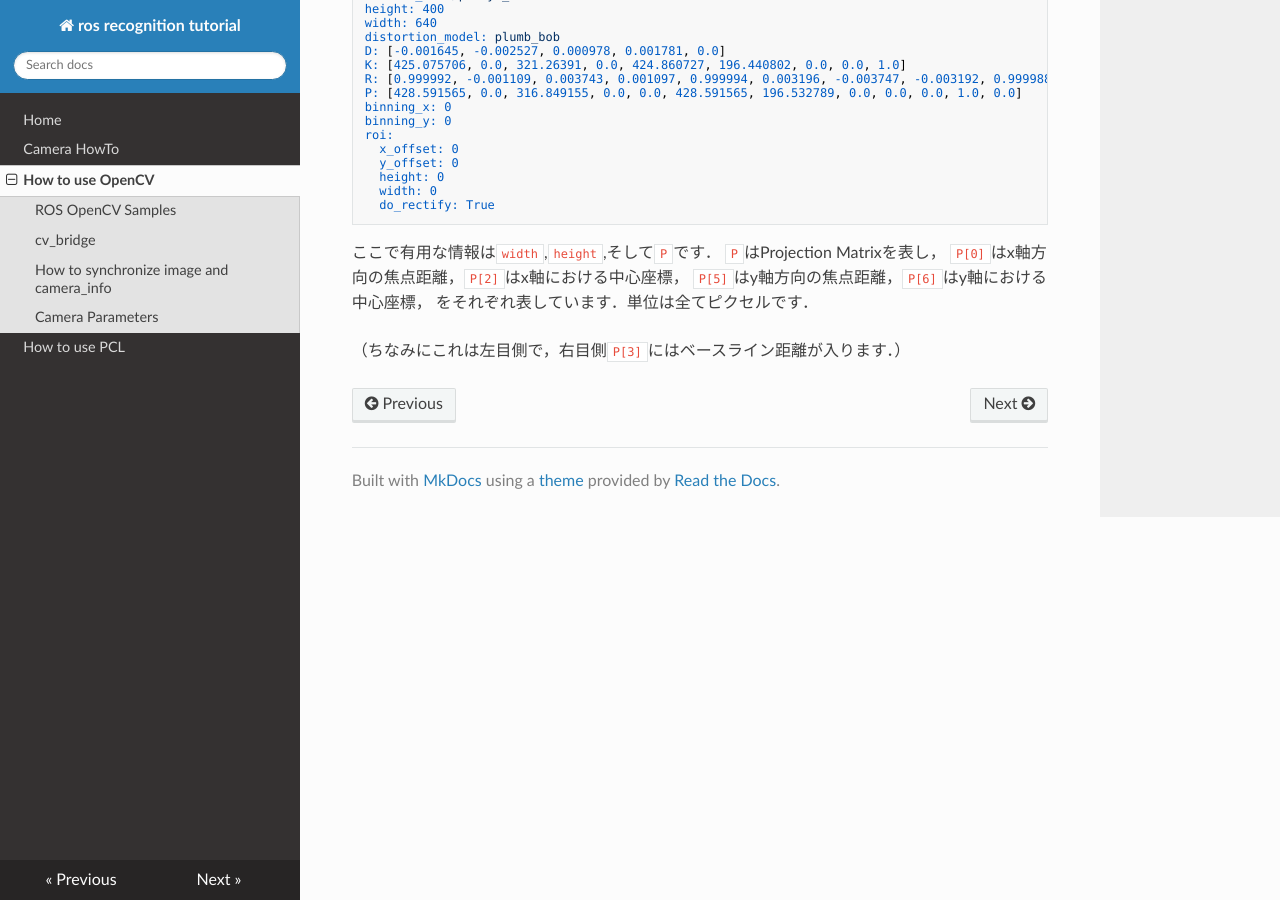
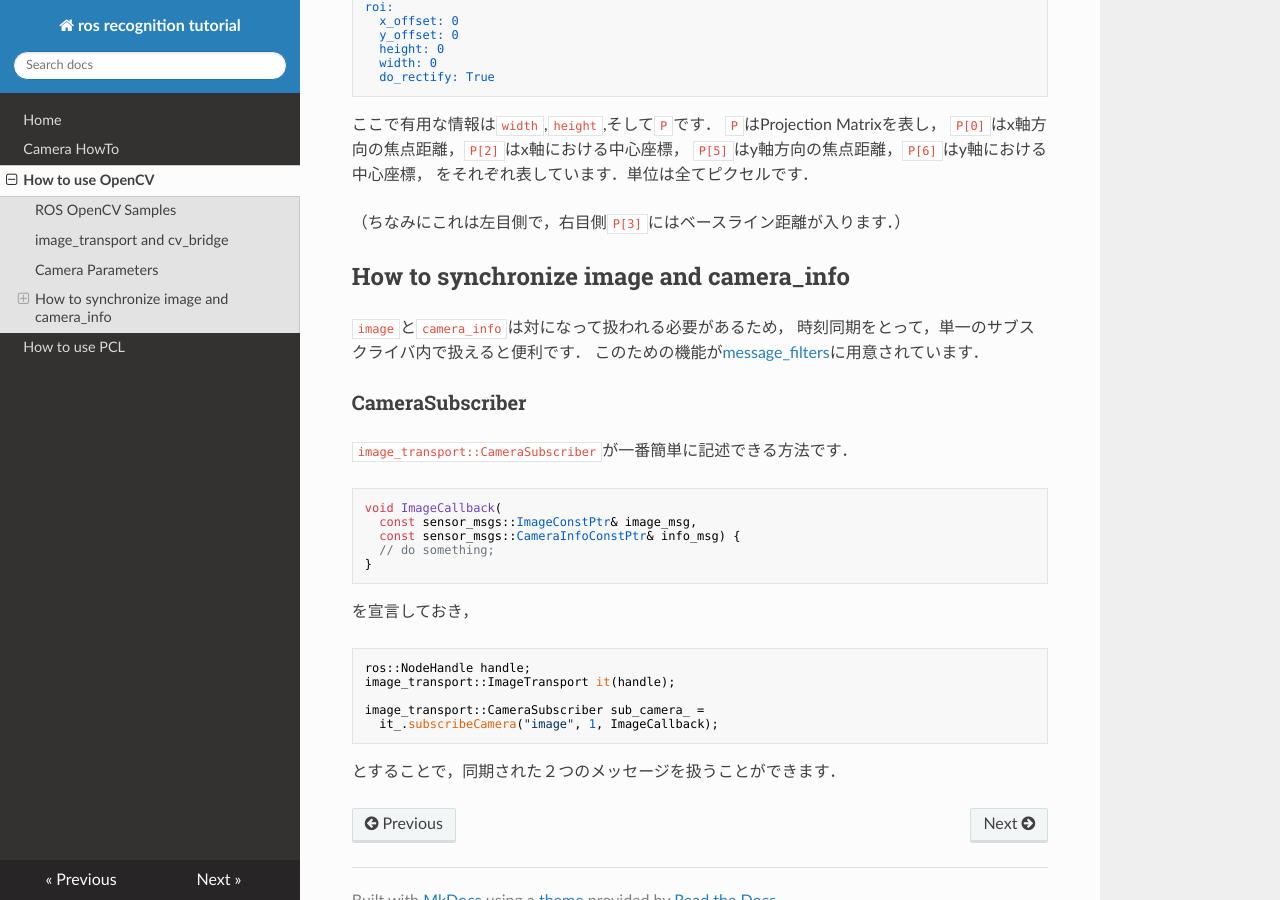
Before and after one commit to hyaguchijsk/ros_recognition_tutorial, an MkDocs documentation site: the page built from docs/opencv.md, in a window 1280 px wide and 900 px high, scrolled down 849 px. Built offline with MkDocs 1.6.1, drawn with Linux system fonts in a browser that asks for light colours; nearby versions of some CDN libraries; old or Windows-style settings are respelled for this version of MkDocs; some of the changed text lies outside the part shown.

Commit message:
add CameraSubscriber

````diff
--- a/docs/opencv.md
+++ b/docs/opencv.md
@@ -4,18 +4,15 @@
 
 [opencv_apps]にOpenCVを使ったROSパッケージのサンプルがあります．
 
-## cv_bridge
+## image_transport and cv_bridge
 
-ROSのメッセージをOpenCVの型に変換するには[cv_bridge]を使います．
-C++のチュートリアルは[Converting between ROS images and OpenCV images (C++)]
+`Image`型を取り扱うためには[image_transport]を，
+ROSのメッセージとOpenCVの型を変換するには[cv_bridge]を使います．
+C++のチュートリアルは
+[image_transport/Tutorials]
+と
+[Converting between ROS images and OpenCV images (C++)]
 に詳細記述があります．
-
-## How to synchronize image and camera_info
-
-`image`と`camera_info`は対になって扱われる必要があるため，
-時刻同期をとって，単一のサブスクライバ内で扱えると便利です．
-このための機能が[message_filters]に用意されています．
-リンク先のチュートリアルがまさにそのものです．
 
 ## Camera Parameters
 
@@ -60,7 +57,41 @@ roi:
 （ちなみにこれは左目側で，右目側`P[3]`にはベースライン距離が入ります．）
 
 
+## How to synchronize image and camera_info
+
+`image`と`camera_info`は対になって扱われる必要があるため，
+時刻同期をとって，単一のサブスクライバ内で扱えると便利です．
+このための機能が[message_filters]に用意されています．
+
+### CameraSubscriber
+
+`image_transport::CameraSubscriber`が一番簡単に記述できる方法です．
+
+```
+void ImageCallback(
+  const sensor_msgs::ImageConstPtr& image_msg,
+  const sensor_msgs::CameraInfoConstPtr& info_msg) {
+  // do something;
+}
+```
+
+を宣言しておき，
+
+```
+ros::NodeHandle handle;
+image_transport::ImageTransport it(handle);
+
+image_transport::CameraSubscriber sub_camera_ =
+  it_.subscribeCamera("image", 1, ImageCallback);
+```
+
+とすることで，同期された２つのメッセージを扱うことができます．
+
+
+
 [opencv_apps]: http://wiki.ros.org/opencv_apps
+[image_transport]: http://wiki.ros.org/image_transport
 [cv_bridge]: http://wiki.ros.org/cv_bridge
+[image_transport/Tutorials]: http://wiki.ros.org/image_transport/Tutorials
 [Converting between ROS images and OpenCV images (C++)]: http://wiki.ros.org/cv_bridge/Tutorials/UsingCvBridgeToConvertBetweenROSImagesAndOpenCVImages
 [message_filters]: http://wiki.ros.org/message_filters
````
